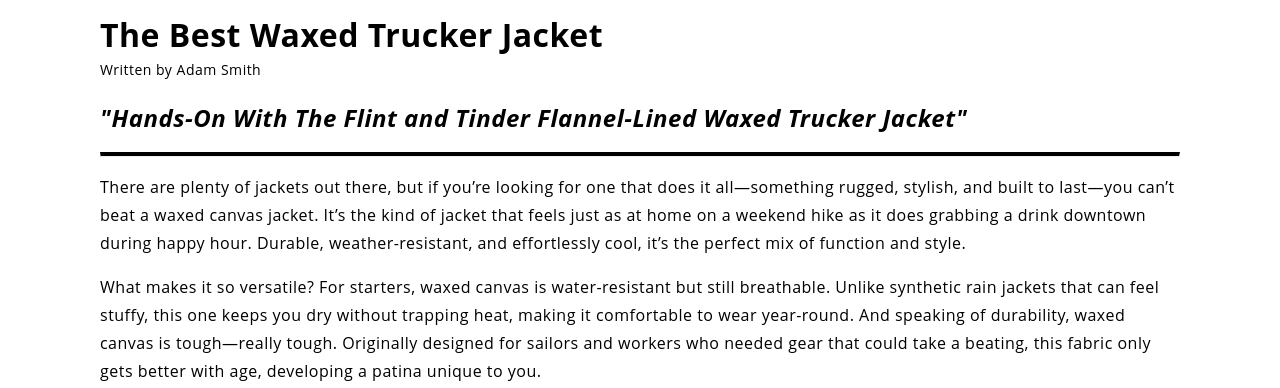
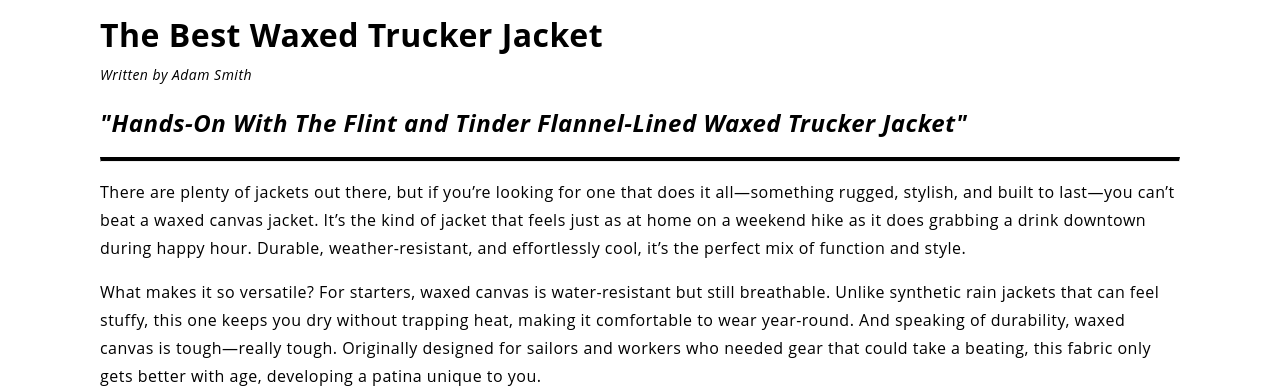
Before and after one commit to adsmithy/waxedjacket, a plain HTML site: page index.html in a window 1280 px wide. Shown: the top 388 px of the page. Drawn offline with Linux system fonts and the light colour scheme.

Commit message:
Update style.css
make author name italic.

```diff
--- a/style.css
+++ b/style.css
@@ -22,7 +22,8 @@ body{
 
 .author{
     font-size: 14px;
-    margin-top: -15px;
+    margin-top: -10px;
+    font-style: italic;
 }
 
 .image{
```
